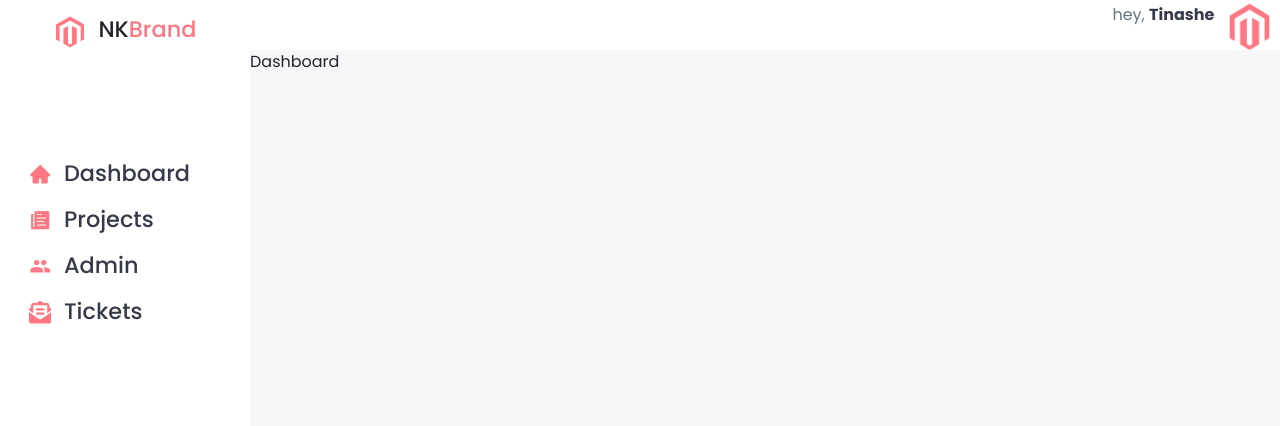
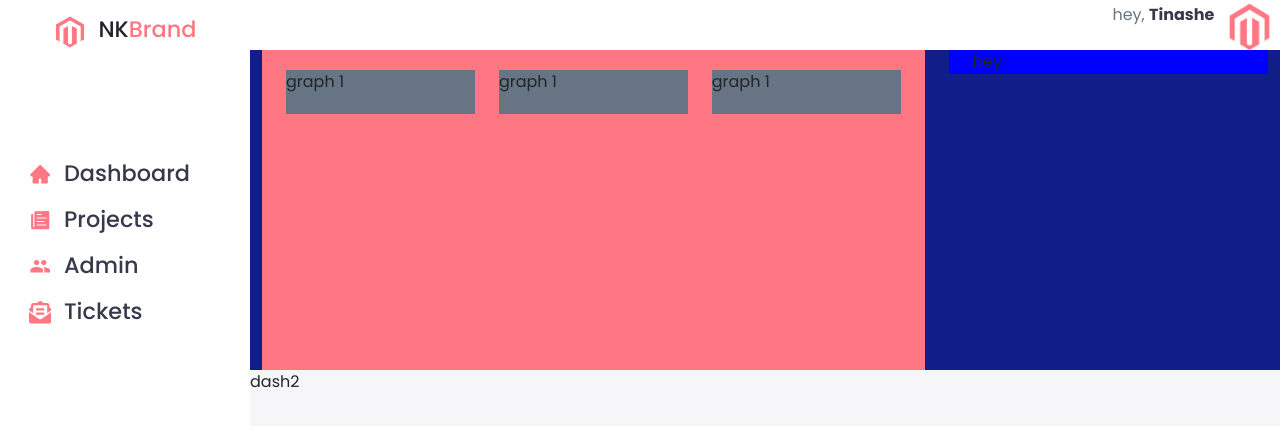
Before and after one commit to brocode19/bugtracker, a React (Create React App) app: page / in a window 1280 px wide. Shown: the top 426 px of the page. Built offline with nearby package versions, Linux system fonts and the light colour scheme.

Commit message:
added chart js

```diff
--- a/package.json
+++ b/package.json
@@ -7,8 +7,10 @@
     "@testing-library/react": "^13.4.0",
     "@testing-library/user-event": "^13.5.0",
     "bootstrap": "^5.2.2",
+    "chart.js": "^3.9.1",
     "react": "^18.2.0",
     "react-bootstrap": "^2.5.0",
+    "react-chartjs-2": "^4.3.1",
     "react-dom": "^18.2.0",
     "react-icons": "^4.6.0",
     "react-router-dom": "^5.3.4",
--- a/src/App.css
+++ b/src/App.css
@@ -223,3 +223,29 @@ aside .sidebar{
   }
 
 }
+
+/* graphs */
+
+.graph-content{
+  background-color: #111e88;
+  height: 40vh;
+}
+
+.graphs{
+  background-color: #ff7782;
+  height: 40vh;
+}
+
+.graph{
+  height: 100%;
+  background-color: #677483;
+  margin-top: 20px;
+}
+
+.line-graph-container{
+  background-color: blue;
+}
+
+.line-graph{
+  background-color: palevioletred;
+}
--- a/src/components/pages/Dashboard.js
+++ b/src/components/pages/Dashboard.js
@@ -1,4 +1,6 @@
 import React from 'react'
+import { Col, Container, Row } from 'react-bootstrap'
+import 'chart.js/auto'
 
 
 
@@ -6,9 +8,36 @@ function Dashboard() {
   return (
     <div className='pages'>
 
+      <Container>
+        <Row className='graph-content'>
+          <Col sm={12} lg={8}>
+            <div className='graphs container'>
+              <div className='row '>
+                <div className='col-4'>
+                  <div className='graph'>graph 1</div>
+                </div>
+                <div className='col-4'>
+                <div className='graph'>graph 1</div>
+                </div>
+                <div className='col-4'>
+                <div className='graph'>graph 1</div>
+                </div>
+              </div>
+            </div>
+          </Col>
+          <Col sm={12} lg={4}>
+            <div className='line-graph-container container'>
+              <div className='ine-graph'>hey</div>
+
+            </div>
+          </Col>
+        </Row>
+        <Row>dash2</Row>
+      </Container>
 
 
-      Dashboard
+
+
       </div>
   )
 }
```
Also changed, not shown: 1 other file (tests, documents, lock files or other folders).
